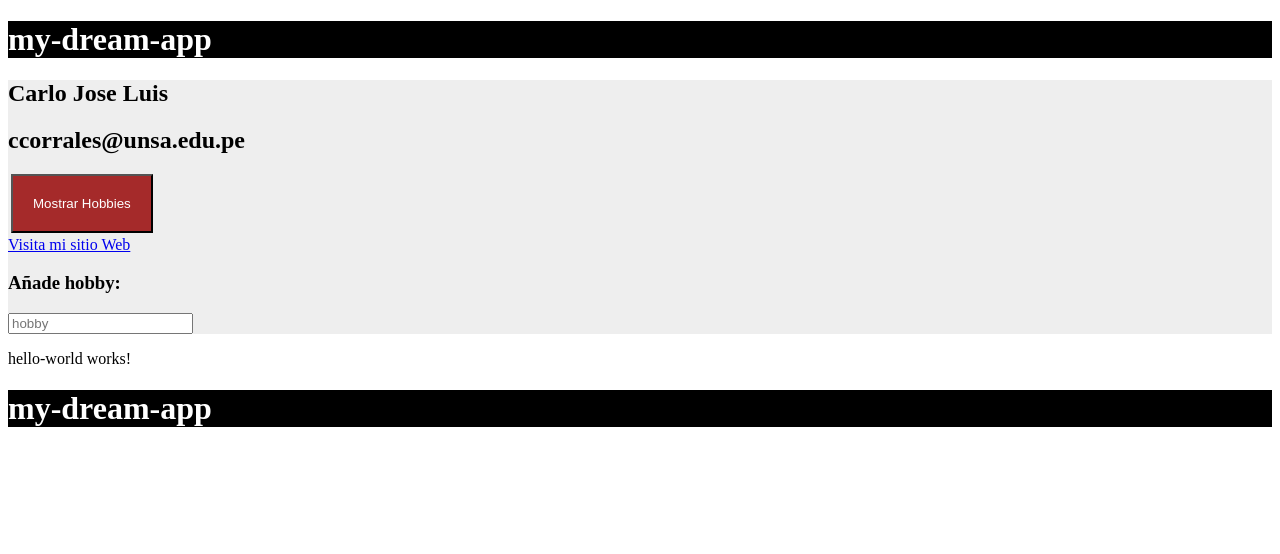
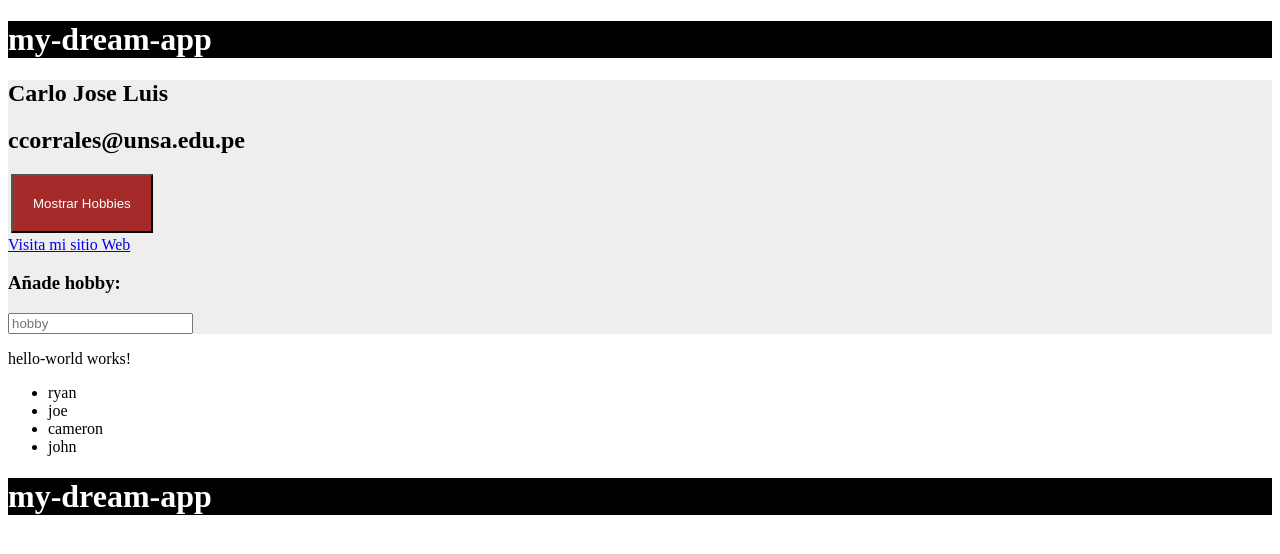
Before and after one commit to CarloCorralesD/Angular, an Angular app: page / in a window 1280 px wide. Shown: the top 554 px of the page. Built offline with nearby package versions, Linux system fonts and the light colour scheme.

Commit message:
Pasando datos al Componente user

```diff
--- a/src/app/app.component.html
+++ b/src/app/app.component.html
@@ -27,7 +27,11 @@
 </form>
 </div>
 
-<app-hello-world>Aqui</app-hello-world>
+<app-hello-world></app-hello-world>
+
+<ul>
+    <app-user *ngFor="let user of users" [nameUser]="user"></app-user>
+</ul>
 
 <!-- <div class="ash">
   <h3>Modifica el contenido:</h3>
--- a/src/app/app.component.ts
+++ b/src/app/app.component.ts
@@ -11,6 +11,8 @@ import { Component } from '@angular/core';
   //providers: [PostService]
 })
 export class AppComponent {
+  users = ['ryan','joe','cameron','john'];
+  activated = false;
   title = 'my-dream-app';
   name : string;
   email; // : string ;
--- a/src/app/user/user.component.html
+++ b/src/app/user/user.component.html
@@ -1 +1 @@
-<p>user works!</p>
+<li>{{ nameUser }}</li>
--- a/src/app/user/user.component.ts
+++ b/src/app/user/user.component.ts
@@ -1,4 +1,4 @@
-import { Component, OnInit } from '@angular/core';
+import { Component, OnInit, Input } from '@angular/core';
 
 @Component({
   selector: 'app-user',
@@ -6,6 +6,7 @@ import { Component, OnInit } from '@angular/core';
   styleUrls: ['./user.component.css']
 })
 export class UserComponent implements OnInit {
+  @Input() nameUser;
 
   constructor() { }
 
```
